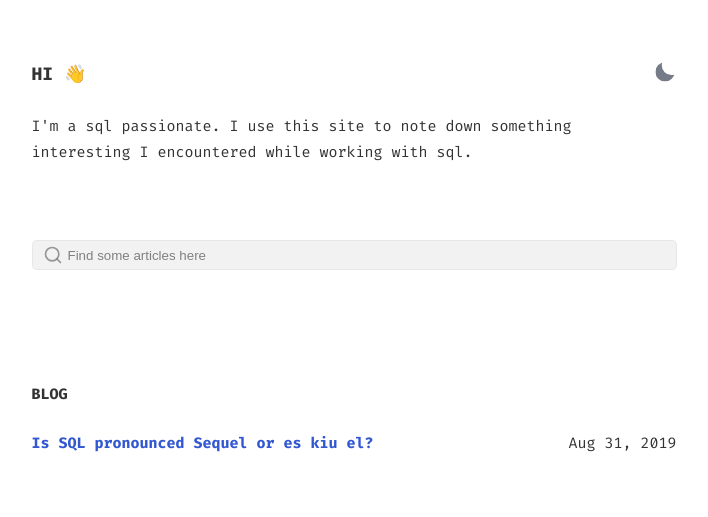
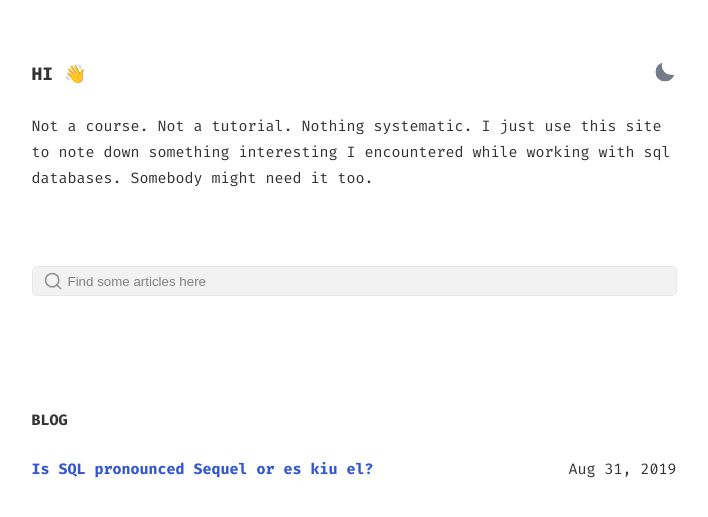
Before and after one commit to ntvpz/sql, a Jekyll site: the page built from index.html, in a window 1280 px wide. Shown: the top 517 px of the page, without its empty margins (286-994 px from the left). Built offline with Jekyll 4.4.1, drawn with Linux system fonts in a browser that asks for light colours.

Commit message:
no message

```diff
--- a/_config.yml
+++ b/_config.yml
@@ -1,7 +1,7 @@
 site: SQL
 title: random SQL
 description: >-
-  random SQL things
+  Not a course. Not a tutorial. Nothing systematic. I just use this site to note down something interesting I encountered while working with sql databases. Somebody might need it too.
 googlewebfonts: Fira+Code:wght@400;500;700
 lang: en-US
 timezone: Toronto
--- a/index.html
+++ b/index.html
@@ -9,7 +9,7 @@ layout: default
         </button>
     </div>
     <div class="bio">
-        I'm a sql passionate. I use this site to note down something interesting I encountered while working with sql.
+        Not a course. Not a tutorial. Nothing systematic. I just use this site to note down something interesting I encountered while working with sql databases. Somebody might need it too.
         </p>
     </div>
 
```
